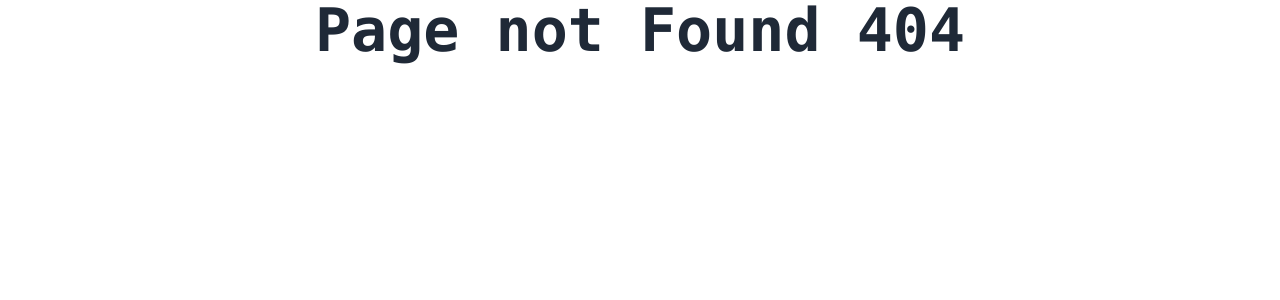
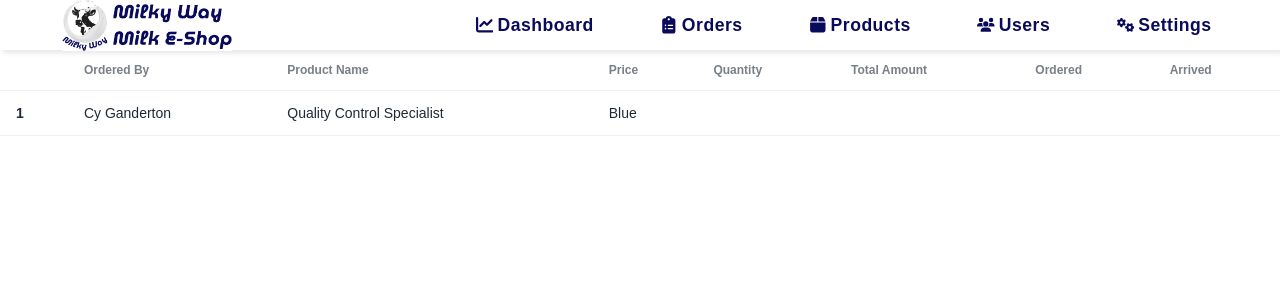
Before and after one commit to johnrico364/milky-way-store, a React (Create React App) app in the folder client/: page /admin/transaction in a window 1280 px wide. Before the commit this address had no page. Shown: the top 300 px of the page. Built offline with nearby package versions, Linux system fonts and the light colour scheme; no server answers.

Commit message:
Add: Add transaction history static UI

```diff
--- a/client/src/App.tsx
+++ b/client/src/App.tsx
@@ -5,7 +5,6 @@ import {
   Routes,
   Route,
   Navigate,
-  useNavigate,
 } from "react-router-dom";
 import { Provider, useDispatch } from "react-redux";
 import { login, store } from "./store"; //Global States
@@ -27,6 +26,7 @@ import { Users } from "./pages/admin/Users";
 import { Settings } from "./pages/admin/Settings";
 import { OrderProduct } from "./pages/user/OrderProduct";
 import { ProductEdit } from "./pages/admin/ProductEdit";
+import { TransactionHistory } from "./pages/admin/TransactionHistory";
 
 function App() {
   const dispatch = useDispatch();
@@ -58,6 +58,7 @@ function App() {
 
           <Route path="/admin" element={<NavbarAdmin />}>
             <Route path="dashboard" element={<Dashboard />} />
+            <Route path="transaction" element={<TransactionHistory />} />
             <Route path="orders" element={<Orders />} />
             <Route path="products" element={<Products />} />
             <Route path="products/edit/:details" element={<ProductEdit />} />
--- a/client/src/pages/admin/Dashboard.tsx
+++ b/client/src/pages/admin/Dashboard.tsx
@@ -1,8 +1,10 @@
 import { SalesGraph } from "../../components/graphs/SalesGraph";
 import { TopProductsGraph } from "../../components/graphs/TopProductsGraph";
 import { ProductStocks } from "../../components/graphs/ProductStocks";
+import { useNavigate } from "react-router-dom";
 
 export const Dashboard = () => {
+  const navigate = useNavigate();
   return (
     <div className="admin-dashboard-container">
       <div className="basis-11/12 mt-3">
@@ -49,7 +51,13 @@ export const Dashboard = () => {
           <div className="wrapper justify-center">
             <div className="basis-10/12">
               <div className="text-2xl flex justify-between items-center">
-                Transaction History <button className="view-button">View</button>
+                Transaction History{" "}
+                <button
+                  className="view-button"
+                  onClick={() => navigate("/admin/transaction")}
+                >
+                  View
+                </button>
               </div>
             </div>
           </div>
--- /dev/null
+++ b/client/src/pages/admin/TransactionHistory.tsx
@@ -0,0 +1,30 @@
+export const TransactionHistory = () => {
+  return (
+    <div className="transaction-history-container">
+      <div className="overflow-x-auto">
+        <table className="table">
+          <thead>
+            <tr>
+            <th></th>
+              <th>Ordered By</th>
+              <th>Product Name</th>
+              <th>Price</th>
+              <th>Quantity</th>
+              <th>Total Amount</th>
+              <th>Ordered</th>
+              <th>Arrived</th>
+            </tr>
+          </thead>
+          <tbody>
+            <tr>
+              <th>1</th>
+              <td>Cy Ganderton</td>
+              <td>Quality Control Specialist</td>
+              <td>Blue</td>
+            </tr>
+          </tbody>
+        </table>
+      </div>
+    </div>
+  );
+};
```
